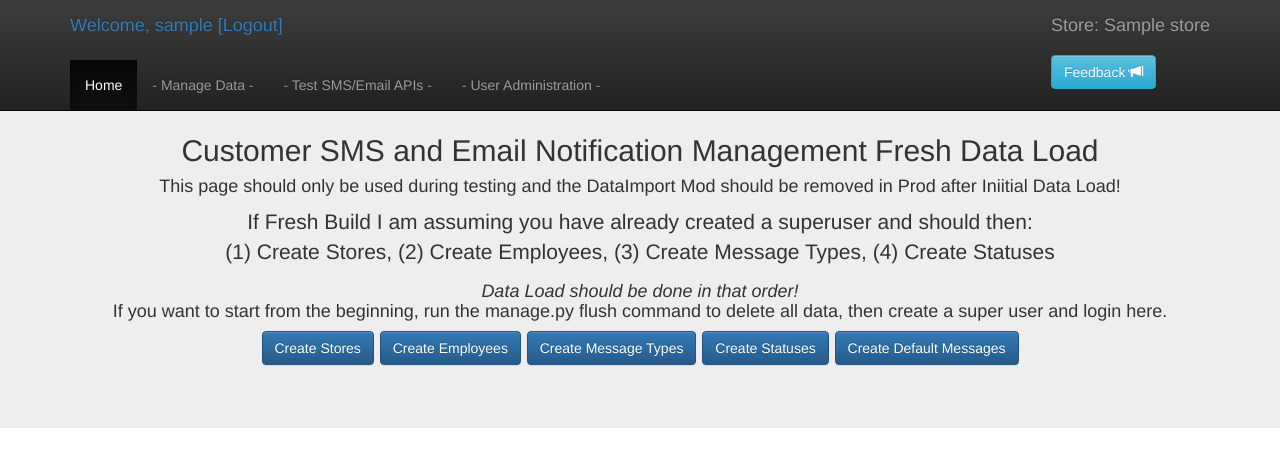
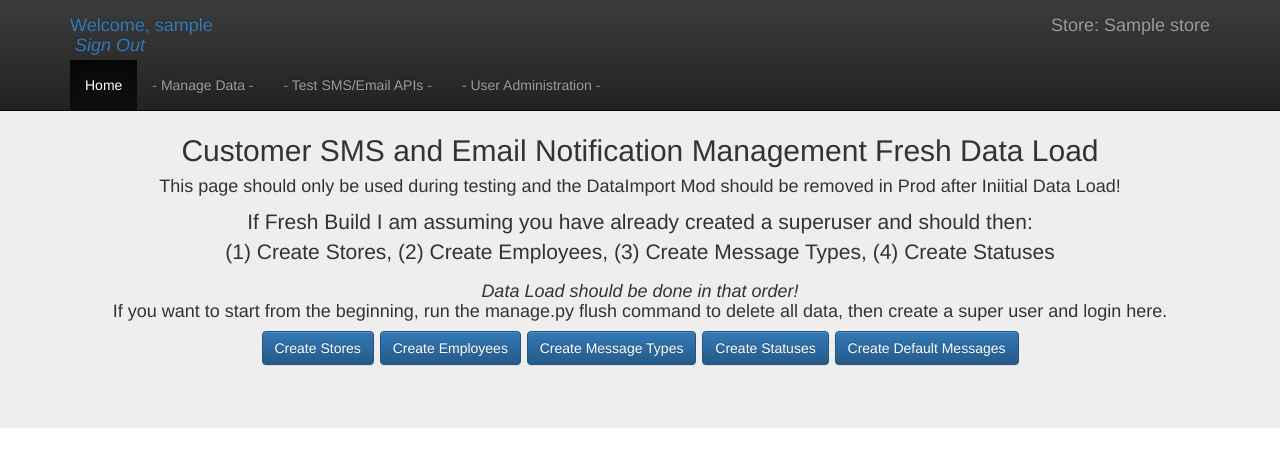
Before and after one commit to jcomish/Apollo, a Django app: page /data/ in a window 1280 px wide. Shown: the top 468 px of the page. Run offline with Django 3.2, Linux system fonts and the light colour scheme; a user stored in the database is signed in; tables that the repository leaves empty hold one stand-in row (values such as "Sample post"); parts of the project's set-up code (start-up, migrations or seed data) failed here and were passed over; some libraries are stand-ins or nearby versions.

Commit message:
Added Font Awesome Tags - Added Ticketing/Bug Reporting - Modified Logout Icon

```diff
--- a/SunLoan/settings.py
+++ b/SunLoan/settings.py
@@ -42,6 +42,8 @@ INSTALLED_APPS = [
     'DelangIntegrationTest',
     'UserProfile',
     'DataImport',
+    'tellme',
+    'bugtracker',
 ]
 
 MIDDLEWARE_CLASSES = [
@@ -87,9 +89,9 @@ DATABASES = {
     'default': {
         'ENGINE': 'django.db.backends.postgresql_psycopg2',
     # Add 'postgresql_psycopg2', 'mysql', 'sqlite3' or 'oracle'.
-        'NAME': 'NotificationsApp',  # Or path to database file if using sqlite3.
+        'NAME': 'postgres',  # Or path to database file if using sqlite3.
         # The following settings are not used with sqlite3:
-        'USER': 'professorx',
+        'USER': 'cbrown',
         'PASSWORD': 'password',
         'HOST': 'localhost',
     # Empty for localhost through domain sockets or           '127.0.0.1' for localhost through TCP.
--- a/SunLoan/urls.py
+++ b/SunLoan/urls.py
@@ -18,7 +18,6 @@ from django.contrib import admin
 
 
 urlpatterns = [
-    #url(r'^tellme$', include("tellme.urls")),
     url(r'^test/', include('DelangIntegrationTest.urls')),
     url(r'^user/', include('UserProfile.urls')),
     url(r'^data/', include('DataImport.urls')),
--- a/SunLoanDelangIntegration/templates/base.html
+++ b/SunLoanDelangIntegration/templates/base.html
@@ -15,7 +15,7 @@
 
     <!-- IE10 viewport hack for Surface/desktop Windows 8 bug -->
     <link href="https://maxcdn.bootstrapcdn.com/js/ie10-viewport-bug-workaround.js" rel="stylesheet">
-
+    <script src="https://use.fontawesome.com/4b8e661c5b.js"></script>
     {% load staticfiles %}
     <!-- Custom styles for this template -->
     <link href="{% static "jumbotron.css" %}" rel="stylesheet">
@@ -117,7 +117,7 @@
         if (error != null) {
             $("#add").click()
         }
-    }
+    };
     function getUrlVars() {
         var vars = [], hash;
         var hashes = window.location.href.slice(window.location.href.indexOf('?') + 1).split('&');
--- a/SunLoanDelangIntegration/templates/nav.html
+++ b/SunLoanDelangIntegration/templates/nav.html
@@ -8,8 +8,8 @@
                 <span class="icon-bar"></span>
             </button>
             {% if user.is_authenticated %}
-                <a href="/"><p class="navbar-brand">Welcome, {{ user.username }}</a>
-                <a href="accounts/logout/">[Logout]</a>
+                <a href="/"><p class="navbar-brand">Welcome, {{ user.username }}</a><br>
+                <a href="accounts/logout/"><i class="fa fa-sign-out" aria-hidden="true">&nbsp;Sign Out</i></a>
 
 
                 <!-- Collect the nav links, forms, and other content for toggling -->
@@ -37,9 +37,8 @@
         </div>
         <div id="navbar" class="navbar-brand navbar-collapse collapse navbar-right">
             <p>Store: {{ employee.store }} </br></br>
-                 <button type="button" id="feedback-btn" class="btn btn-info vertical-right-aligned">
-                                    Feedback <span class="glyphicon glyphicon-bullhorn" aria-hidden="true"></span>
-                                </button>
+                 <a href="/admin/bugtracker/ticket/add/"> <i class="fa fa-bug" aria-hidden="true"></i></a></span>
+
             </p>
         </div><!--/.navbar-collapse -->
     </div>
--- a/SunLoanDelangIntegration/urls.py
+++ b/SunLoanDelangIntegration/urls.py
@@ -1,4 +1,5 @@
-from django.conf.urls import url
+from django.conf.urls import url, include
+import tellme.urls
 
 from . import views
 
```
Also changed, not shown: static/ie-emulation-modes-warning.js (+12 -12 lines).
